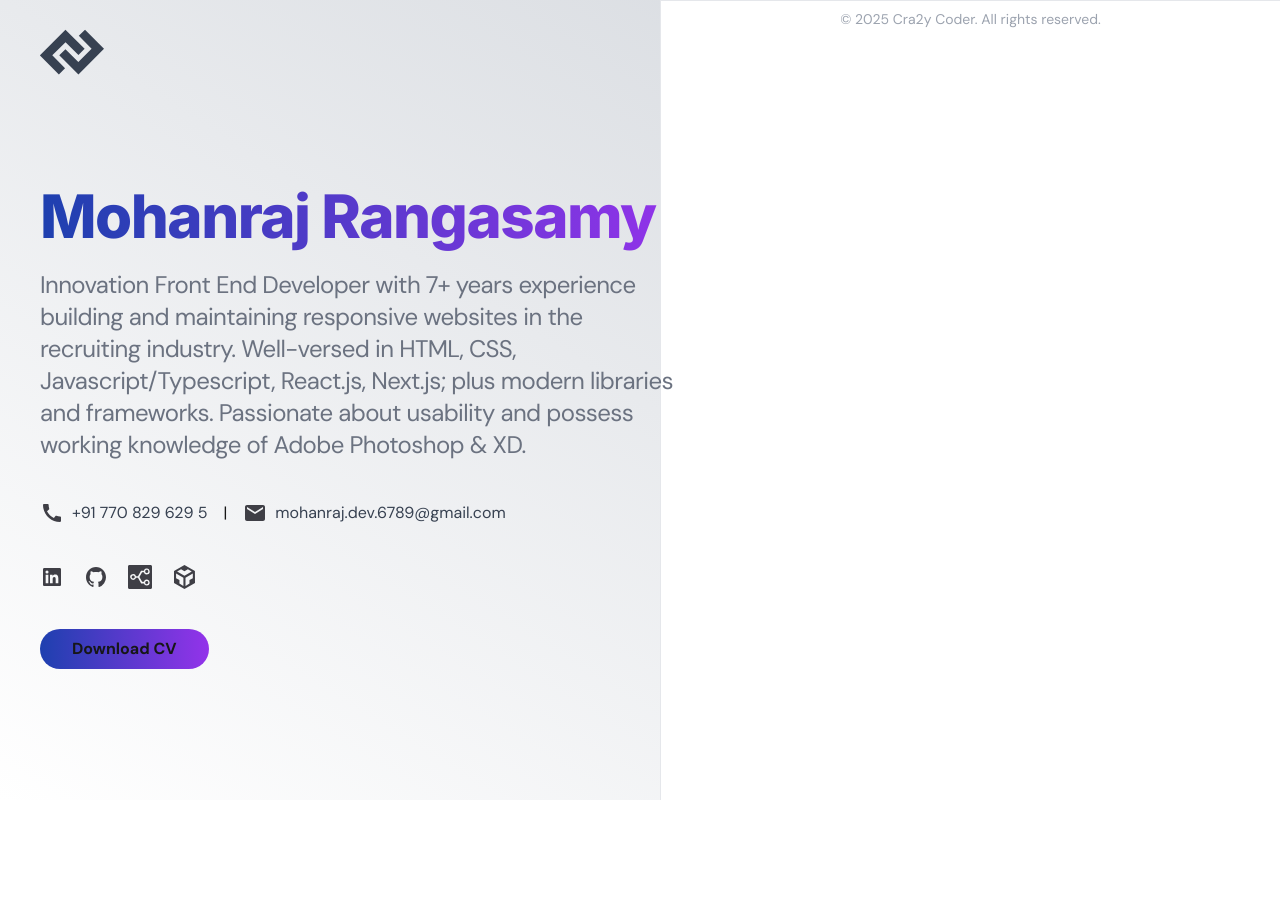
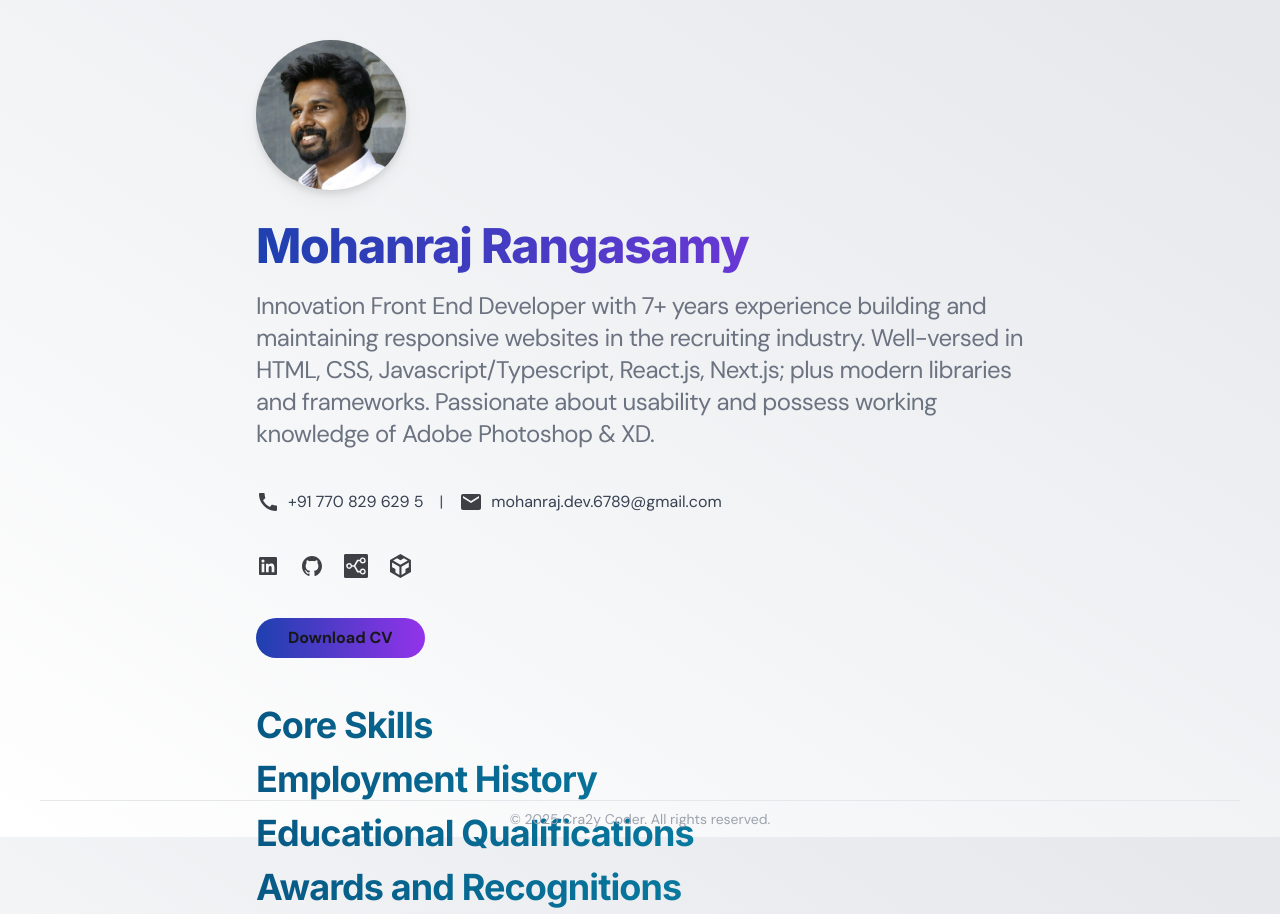
Before and after one commit to cra2ycoder/profile-app, a Next.js app: page / in a window 1280 px wide. Before the commit the page ends 800 px from the top, so only its background shows below. Built offline with nearby package versions, Linux system fonts and the light colour scheme.

Commit message:
ui updates skeleton planning

```diff
--- a/app/layout.tsx
+++ b/app/layout.tsx
@@ -29,7 +29,7 @@ export default function RootLayout({
           rel="stylesheet"
         />
       </head>
-      <body className={`h-full bg-gradient-to-tr from-white to-gray-300 pl-10`}>
+      <body className={`h-full bg-gradient-to-tr from-white to-gray-200 px-10`}>
         {children}
       </body>
     </html>
--- a/app/page.tsx
+++ b/app/page.tsx
@@ -1,7 +1,7 @@
 export default function Home() {
   return (
     <>
-      <header className="py-5 fixed top-0 ">
+      {/* <header className="py-5 fixed top-0">
         <div className="fill-gray-700">
           <svg
             className="size-16"
@@ -12,11 +12,14 @@ export default function Home() {
             <path d="M307.411,436L153.969,282.908l49.62-49.754L306.647,335.725,412.759,230.092l-102.3-103.337L360.085,77,512,230.092Zm0-156.154L204.353,177.275,98.241,282.908,200.536,386.245,150.915,436-1,282.908,203.589,77,357.031,230.092Z"></path>
           </svg>
         </div>
-      </header>
-      <main className="w-full h-screen m-auto flex flex-row">
-        <div className="w-[50%] h-full fixed flex flex-col justify-center">
-          <div className="flex justify-center flex-col gap-2 w-100 mt-10 w-3xl max-w-3xl">
-            <h1 className="text-6xl font-weight-400 font-[Inter] font-extrabold text-gray-800 tracking-tight bg-gradient-to-r from-blue-800 to-purple-600 text-transparent bg-clip-text whitespace-nowrap leading-normal">
+      </header> */}
+      <main className="w-full h-screen m-auto flex flex-col w-3xl max-w-3xl">
+        <div className="w-full flex flex-col mb-10">
+          <div className="rounded-full w-[150px] h-[150px] overflow-hidden drop-shadow-lg mt-10">
+            <img src="./mohaa.jpeg" alt="profile picture" />
+          </div>
+          <div className="flex justify-center flex-col gap-2 w-100 w-3xl max-w-3xl">
+            <h1 className="text-5xl font-weight-400 mt-5 font-[Inter] font-extrabold text-gray-800 tracking-tight bg-gradient-to-r from-blue-800 to-purple-600 text-transparent bg-clip-text whitespace-nowrap leading-normal">
               Mohanraj Rangasamy
             </h1>
             <p className="text-2xl tracking-tight text-gray-500 font-[DM Sans]">
@@ -41,7 +44,7 @@ export default function Home() {
               </svg>
               <p>+91 770 829 629 5</p>
             </div>
-            <div>|</div>
+            <div className="text-gray-600">|</div>
             <a
               className="flex flex-row text-gray-700 gap-2"
               href="mailto:mohaa.r.6789@gmail.com"
@@ -112,14 +115,26 @@ export default function Home() {
             </button>
           </div>
         </div>
-        <div className="bg-white border-l w-[50%] h-full ml-[50%]">
-          <footer className="border-t py-2 text-center">
-            <p className="text-gray-400 text-sm">
-              © 2025 Cra2y Coder. All rights reserved.
-            </p>
-          </footer>
+        <div className="">
+          <p className="text-4xl font-weight-400 font-[Inter] font-bold text-gray-800 tracking-tight bg-gradient-to-r from-sky-800 to-cyan-600 text-transparent bg-clip-text whitespace-nowrap leading-normal">
+            Core Skills
+          </p>
+          <p className="text-4xl font-weight-400 font-[Inter] font-bold text-gray-800 tracking-tight bg-gradient-to-r from-sky-800 to-cyan-600 text-transparent bg-clip-text whitespace-nowrap leading-normal">
+            Employment History
+          </p>
+          <p className="text-4xl font-weight-400 font-[Inter] font-bold text-gray-800 tracking-tight bg-gradient-to-r from-sky-800 to-cyan-600 text-transparent bg-clip-text whitespace-nowrap leading-normal">
+            Educational Qualifications
+          </p>
+          <p className="text-4xl font-weight-400 font-[Inter] font-bold text-gray-800 tracking-tight bg-gradient-to-r from-sky-800 to-cyan-600 text-transparent bg-clip-text whitespace-nowrap leading-normal">
+            Awards and Recognitions
+          </p>
         </div>
       </main>
+      <footer className="border-t py-2 text-center">
+        <p className="text-gray-400 text-sm">
+          © 2025 Cra2y Coder. All rights reserved.
+        </p>
+      </footer>
     </>
   )
 }
```
Also changed, not shown: public/mohaa.jpeg (added).
